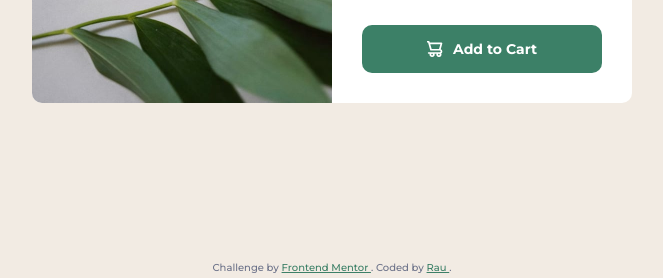
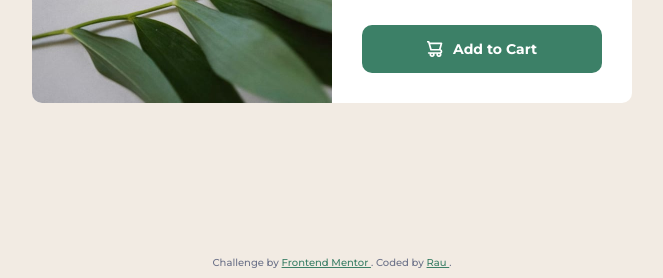
Before and after one commit to raubaca/fm-product-preview-card-component, a plain HTML site: page index.html in a window 1280 px wide. Shown: the part 522-800 px from the top of the page, without its empty margins (308-971 px from the left). Drawn offline with Linux system fonts and the light colour scheme.

Commit message:
updated footer styles

```diff
--- a/css/style.scss
+++ b/css/style.scss
@@ -32,7 +32,6 @@ html {
 body {
   display: grid;
   grid-template-rows: 1fr auto;
-  gap: 1rem;
   min-height: 100vh;
   margin: 0;
   padding: 3rem 1rem 0;
@@ -125,7 +124,7 @@ button {
 
 .attribution {
   font-size: 10px;
-  line-height: 2;
+  line-height: 3;
   text-align: center;
   a {
     color: var(--dark-cyan);
```
Also changed, not shown: css/style.css.
